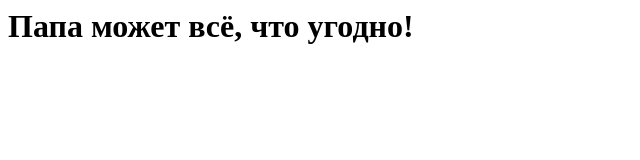
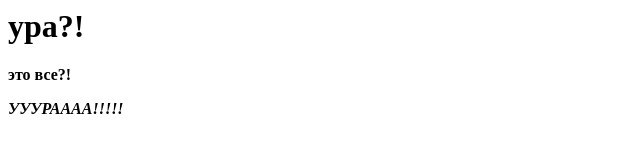
Before and after one commit to Anton02037/site111, a plain HTML site: page index.html in a window 1280 px wide. Shown: the whole page, without its empty margins (0-640 px from the left). Drawn offline with Linux system fonts and the light colour scheme.

Commit message:
Update index.html

```diff
--- a/index.html
+++ b/index.html
@@ -1,3 +1,5 @@
 <html>
-  <h1>Папа может всё, что угодно!</h1>
+  <h1><b> ура?!<b> </h1>
+  это все?!
+  <b><i><p>УУУРАААА!!!!!<p><i><b>
   </html>
```
